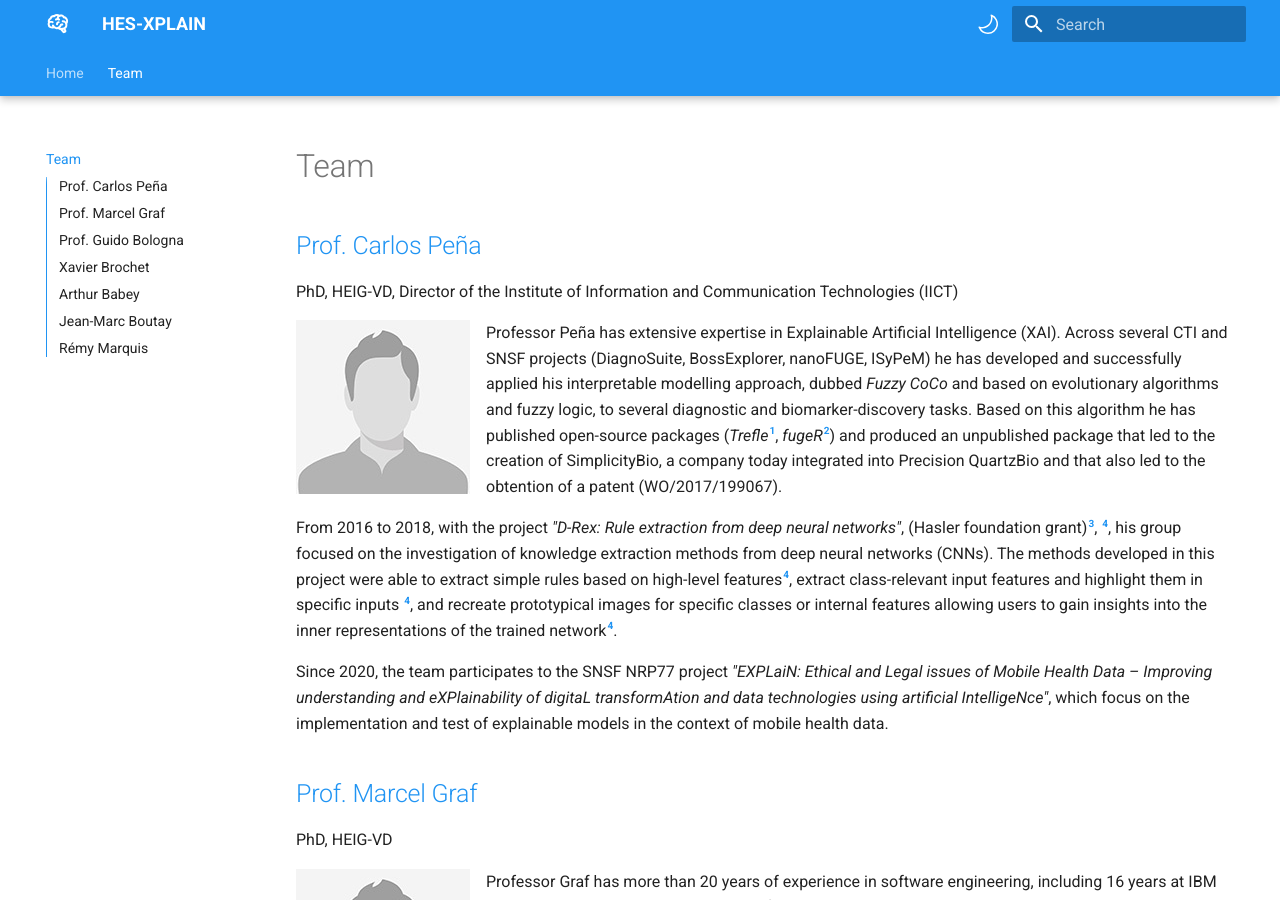
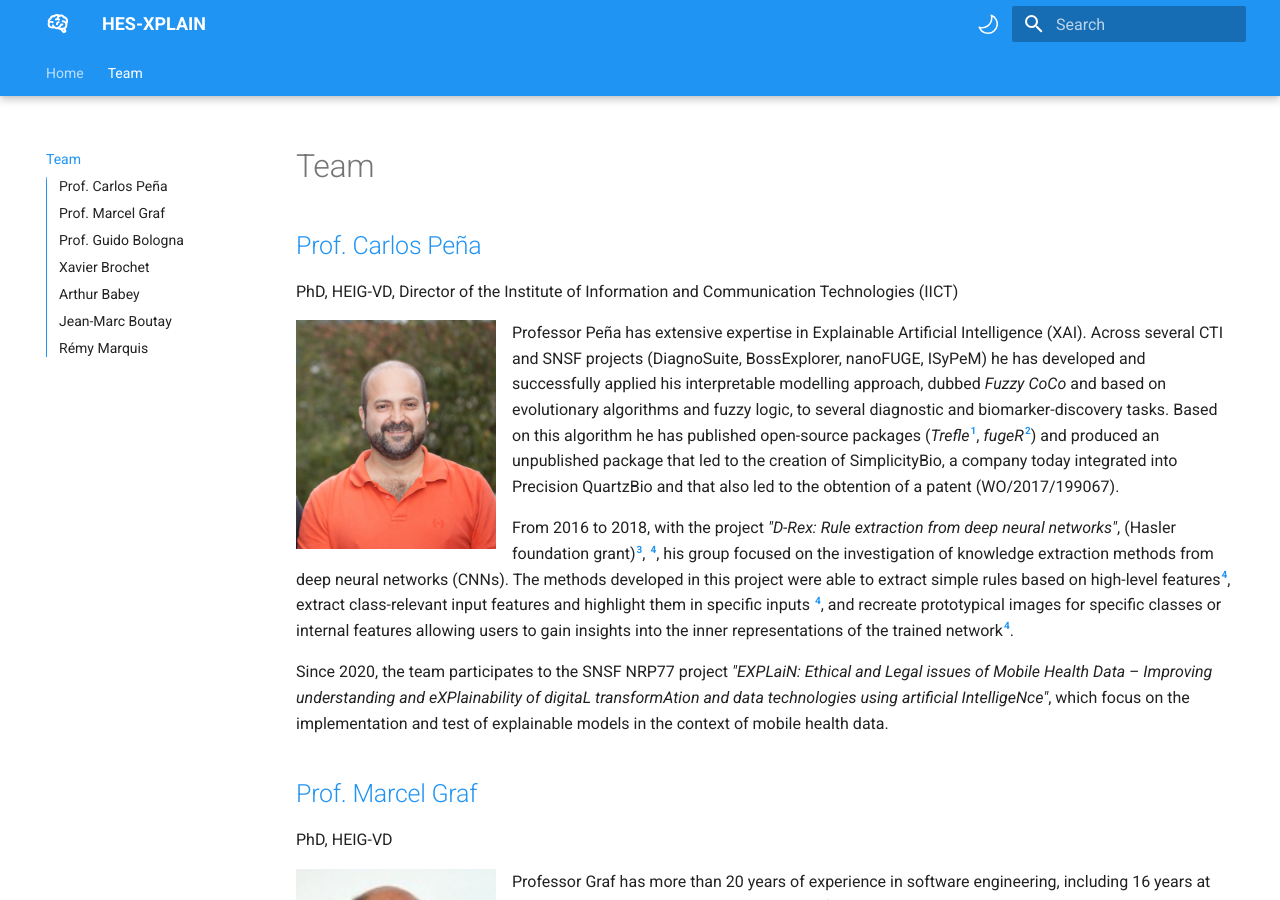
Before and after one commit to HES-XPLAIN/hes-xplain.github.io, an MkDocs documentation site: the page built from docs/team.md, in a window 1280 px wide and 900 px high. Built offline with MkDocs 1.6.1 and Material for MkDocs 9.7.7, drawn with Linux system fonts in a browser that asks for light colours; comment, search, counter and statistics services are not loaded.

Commit message:
Added some pictures for team page

```diff
--- a/docs/team.md
+++ b/docs/team.md
@@ -4,7 +4,7 @@
 
 PhD, HEIG-VD, Director of the Institute of Information and Communication Technologies (IICT)
 
-![Team member](assets/people.jpg){ align=left }
+![Team member](assets/images/pena.png){ width="200px", align=left }
 
 Professor Peña has extensive expertise in Explainable
 Artificial Intelligence (XAI). Across several CTI and SNSF projects (DiagnoSuite, BossExplorer,
@@ -42,7 +42,7 @@
 
 PhD, HEIG-VD
 
-![Team member](assets/people.jpg){ align=left }
+![Team member](assets/images/graf.png){ width="200px", align=left }
 
 Professor Graf has more than 20 years of experience in
 software engineering, including 16 years at IBM Research. He has developed digital platforms that
@@ -64,7 +64,7 @@
 
 PhD, HEPIA-GE
 
-![Team member](assets/people.jpg){ align=left }
+![Team member](assets/images/bologna.png){ width="200px", align=left }
 
 Professor Bologna introduced a neural network model
 from which propositional rules are generated [^6]. These rules are natural with respect to the logic
@@ -105,7 +105,7 @@
 
 Senior R&D Scientist in Bioinformatics, PhD, HEIG-VD
 
-![Team member](assets/people.jpg){ align=left }
+![Team member](assets/images/generic.jpg){ align=left }
 
 Senior bioinformatician with over 12 years of experience, Xavier Brochet is passionate about working at the
 interface of disciplines and he enjoys solving real-world problems, specially those related with life sciences
@@ -120,7 +120,7 @@
 
 Ra&D Collaborator, HEIG-VD
 
-![Team member](assets/people.jpg){ align=left }
+![Team member](assets/images/generic.jpg){ align=left }
 
 Arthur Babey is a Ra&D Collaborator at HEIG-VD and and an experienced Machine Learning Engineer with a focus
 on developing algorithms. He has a keen interest in developing algorithms that can solve real-world
@@ -136,7 +136,7 @@
 
 HES Assistant, HEPIA-GE
 
-![Team member](assets/people.jpg){ align=left }
+![Team member](assets/images/generic.jpg){ align=left }
 
 Jean-Marc Boutay is an HES Assistant at HEPIA-GE  and a highly skilled Machine Learning Engineer with a focus on
 developing and optimizing cutting-edge algorithms in C++. He is a serious-minded individual who takes his
@@ -152,7 +152,7 @@
 
 Ra&D Collaborator, HEIG-VD
 
-![Team member](assets/people.jpg){ align=left }
+![Team member](assets/images/generic.jpg){ align=left }
 
 Rémy Marquis is a Ra&D Collaborator at HEIG-VD and an experienced Machine Learning Infrastructure Engineer with
 a focus on designing and implementing scalable Machine Learning systems. He has a wealth of knowledge in
```
Also changed, not shown: docs/assets/images/bologna.png (added), docs/assets/images/generic.jpg (renamed from docs/assets/people.jpg), docs/assets/images/graf.png (added), docs/assets/images/pena.png (added).
